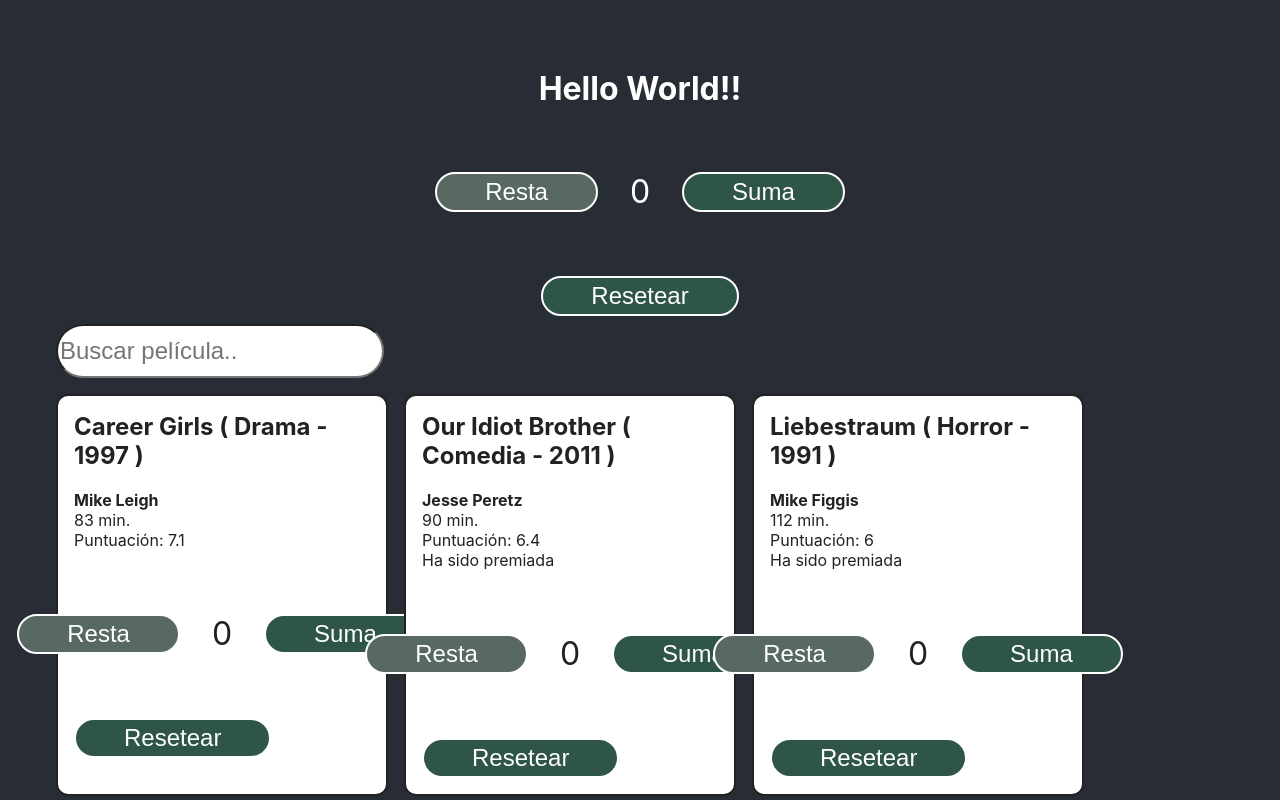
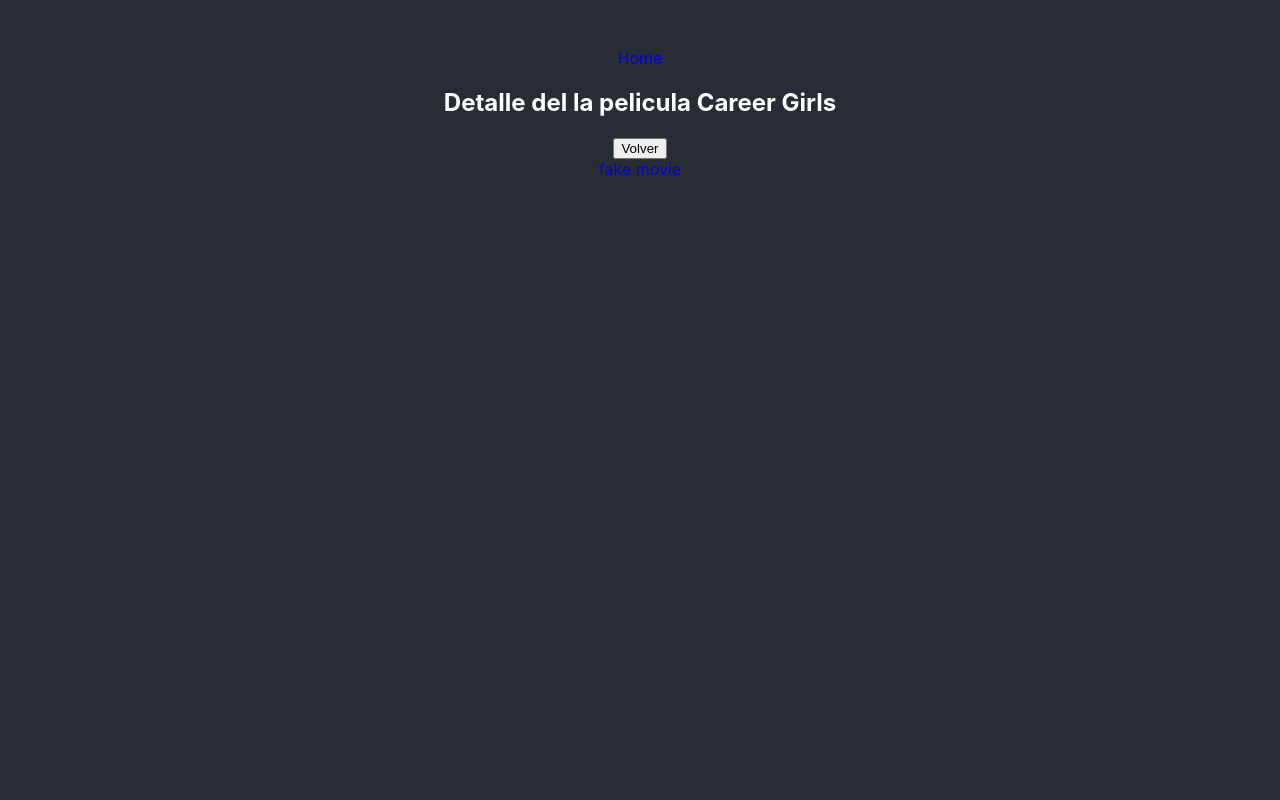
Before and after one commit to mvidal90/eit-myfirst-proyect-react, a React (Create React App) app: page /detail/1 in a window 1280 px wide. Shown: the top 800 px of the page. Built offline with nearby package versions, Linux system fonts and the light colour scheme.

Commit message:
ADD examples with react router dom

```diff
--- a/package.json
+++ b/package.json
@@ -8,6 +8,7 @@
     "@testing-library/user-event": "^13.5.0",
     "react": "^18.2.0",
     "react-dom": "^18.2.0",
+    "react-router-dom": "^6.22.2",
     "react-scripts": "5.0.1",
     "web-vitals": "^2.1.4"
   },
--- a/src/App.jsx
+++ b/src/App.jsx
@@ -1,19 +1,10 @@
-import Counter from "./components/Counter";
-import MoviesWrapper from "./components/MoviesWrapper";
-import Text from "./components/Text"
+import RoutesApp from "./router/RoutesApp";
 
 import './styles/App.css';
 
 export function App() {
 
     return (
-        <div className="app">
-            <Text
-                renderAs="h1"
-                content="Hello World!!"
-            />
-            <Counter />
-            <MoviesWrapper />
-        </div>
+        <RoutesApp />
   );
 }
--- a/src/components/Card.jsx
+++ b/src/components/Card.jsx
@@ -1,7 +1,9 @@
 import React from 'react'
+import { Link } from 'react-router-dom'
 import Counter from './Counter'
 
 function Card({
+    id,
     title,
     year,
     gender,
@@ -11,14 +13,14 @@
     isAwarded
 }) {
     return (
-        <div className="card__container">
+        <Link to={`/detail/${id}`} as="div" className="card__container">
             <h2>{title} <span>( {gender} - {year} )</span></h2>
             <b>{director}</b>
             <p>{duration} min.</p>
             <p>Puntuación: {points}</p>
             {isAwarded ? <p>Ha sido premiada</p> : undefined}
             <Counter />
-        </div>
+        </Link>
     )
 }
 
--- a/src/components/MoviesWrapper.jsx
+++ b/src/components/MoviesWrapper.jsx
@@ -32,6 +32,7 @@
                         film =>
                             <Card
                                 key={film.id}
+                                id={film.id}
                                 title={film.titulo}
                                 year={film.anio}
                                 gender={film.genero}
--- a/src/index.js
+++ b/src/index.js
@@ -4,8 +4,4 @@
 import { App } from './App';
 
 const root = ReactDOM.createRoot(document.getElementById('root'));
-root.render(
-  <React.StrictMode>
-    <App />
-  </React.StrictMode>
-);
+root.render( <App /> );
--- /dev/null
+++ b/src/pages/Detail.jsx
@@ -0,0 +1,33 @@
+
+import React, { useEffect, useState } from 'react'
+import { useNavigate, useParams } from 'react-router'
+import { Link } from 'react-router-dom'
+import Button from '../components/Button'
+import movies from '../data/movies.json'
+
+export default function Detail() {
+
+    const { id } = useParams()
+    const navigate = useNavigate()
+    const [movie, setMovie] = useState({})
+
+    useEffect(() => {
+        const movieData = movies.find( data => data.id === parseInt(id) );
+        if (movieData)
+            setMovie(movieData);
+        return () => setMovie({})
+    }, [id])
+
+    return (
+        <div className="app">
+            <Link to="/">Home</Link>
+            <h2>Detalle del la pelicula {movie.titulo}</h2>
+            <Button
+                label="Volver"
+                action={() => navigate(-1)}
+            />
+            <br/>
+            <Link to="/detail/79">fake movie</Link>
+        </div>
+    )
+}
--- /dev/null
+++ b/src/pages/Home.jsx
@@ -0,0 +1,18 @@
+
+import Counter from "../components/Counter";
+import MoviesWrapper from "../components/MoviesWrapper";
+import Text from "../components/Text"
+
+export function Home() {
+
+    return (
+        <div className="app">
+            <Text
+                renderAs="h1"
+                content="Hello World!!"
+            />
+            <Counter />
+            <MoviesWrapper />
+        </div>
+  );
+}
--- /dev/null
+++ b/src/router/RoutesApp.jsx
@@ -0,0 +1,17 @@
+
+import React from 'react'
+import { BrowserRouter, Routes, Route } from 'react-router-dom'
+import Detail from '../pages/Detail'
+import { Home } from '../pages/Home'
+
+export default function RoutesApp() {
+
+    return (
+        <BrowserRouter>
+            <Routes>
+                <Route path="/" element={<Home />} />
+                <Route path="/detail/:id" element={<Detail />} />
+            </Routes>
+        </BrowserRouter>
+    )
+}
--- a/src/styles/index.css
+++ b/src/styles/index.css
@@ -16,3 +16,7 @@
 p {
   margin: 0
 }
+
+a {
+  text-decoration: none;
+}
```
Also changed, not shown: 1 other file (tests, documents, lock files or other folders).
